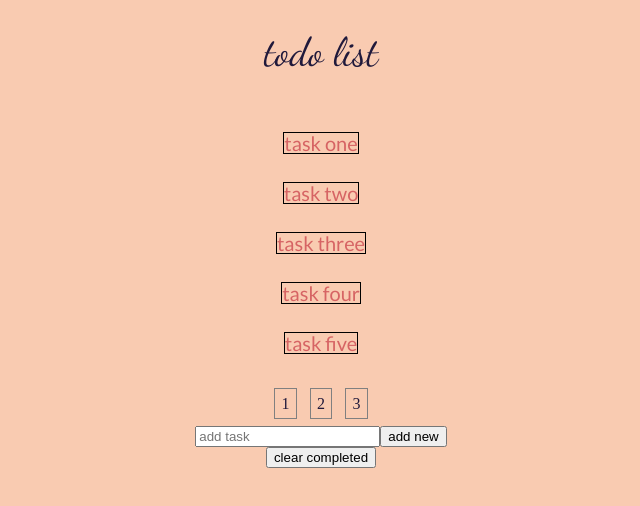
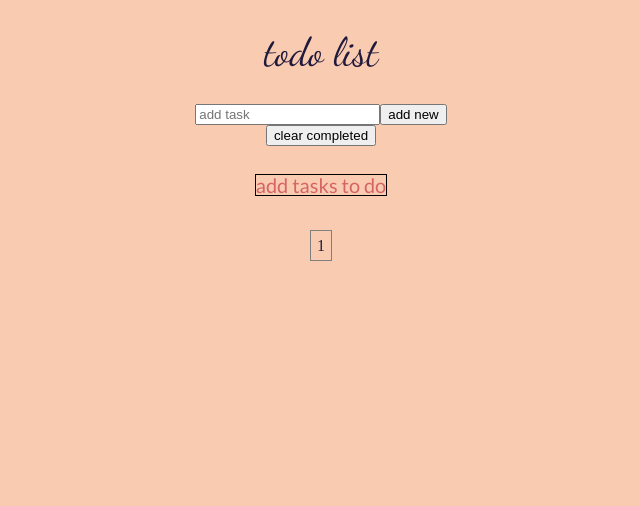
Before and after one commit to kp1129/todo-app, a React (Create React App) app in the folder app/: page / in a window 1280 px wide. Shown: the top 506 px of the page, without its empty margins (319-959 px from the left). Built offline with nearby package versions, Linux system fonts and the light colour scheme.

Commit message:
display tasks in reverse order to show most recent first

```diff
--- a/app/src/App.js
+++ b/app/src/App.js
@@ -1,19 +1,18 @@
 import React, {useState} from 'react';
 import ListOfTodos from './components/ListOfTodos';
 import AddTodos from './components/AddTodos';
-import Pagination from './components/Pagination';
 import mockData from './mockData';
 import './App.css';
 
 const App = () => {
-// use the snippet below as state when done testing
-  // [{
-  //   task: "add tasks to do",
-  //   completed: false,
-  //   id: Date.now()
-  // }]
 
-  const [todos, setTodos] = useState(mockData);
+  const [todos, setTodos] = useState([
+    {
+      task: "add tasks to do",
+      completed: false,
+      id: Date.now()
+    }
+  ]);
 
   // add newTodos from AddTodos form
   const addTodo = (newTodo) => {
@@ -31,7 +30,6 @@ const App = () => {
     setTodos(newTodos);
   }
 
-
   // clear completed todos
   const clearCompleted = () => {
     let newTodos = todos.filter(todo => !todo.completed);
@@ -42,11 +40,11 @@ const App = () => {
     <div className="App">
       <h1>todo list</h1>
 
+      {/* add tasks todo form */}
+      <AddTodos addTodo={addTodo} clearCompleted={clearCompleted}/>
+
       {/* list of todos todo + dynamic pagination */}
       <ListOfTodos todos={todos} toggleCompleted={toggleCompleted}/>
-
-      {/* add tasks todo form */}
-      <AddTodos addTodo={addTodo} clearCompleted={clearCompleted}/>
 
     </div>
   );
--- a/app/src/components/ListOfTodos.js
+++ b/app/src/components/ListOfTodos.js
@@ -24,7 +24,7 @@ const ListOfTodos = ({todos, toggleCompleted}) => {
     return(
         <div className="list-container">
 
-            {todos.map(todo => <Todo data={todo} toggleCompleted={toggleCompleted}/>).slice(start, end)}
+            {todos.map(todo => <Todo data={todo} toggleCompleted={toggleCompleted}/>).reverse().slice(start, end)}
 
             <Pagination display={display} total={todos.length}/>
         </div>
```
